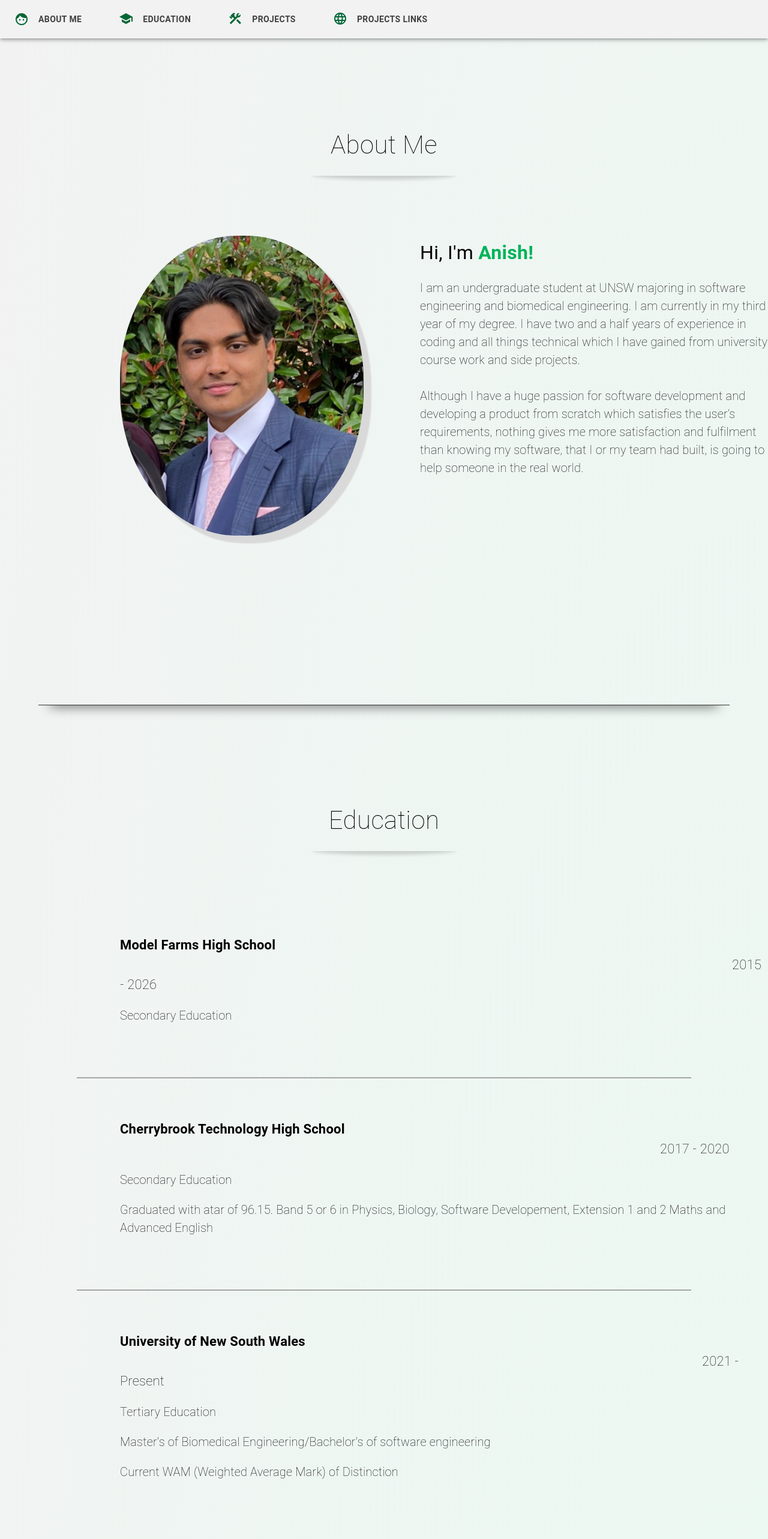
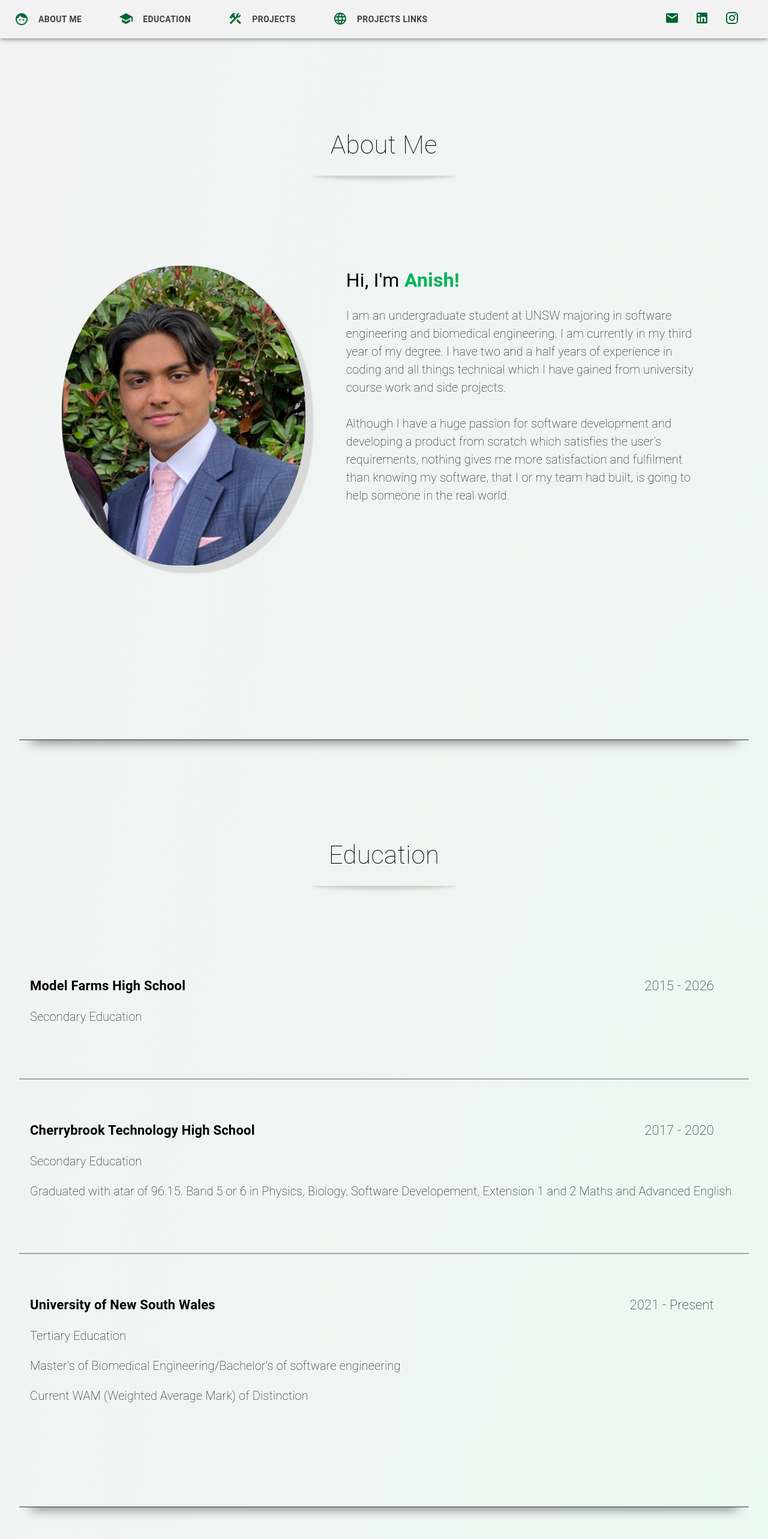
Before and after one commit to anishsinha2003/my-portfolio, a React (Create React App) app: page / in a window 1280 px wide. Shown: the top 2566 px of the page at 60% size. Built offline with nearby package versions, Linux system fonts and the light colour scheme.

Commit message:
changed layout

```diff
--- a/src/App.css
+++ b/src/App.css
@@ -57,3 +57,11 @@
   color: green;
   height: 100vh;
 }
+
+.ig-button {
+  color: red;
+  position: absolute;
+  right: 0;
+  top: 0;
+  display: flex;
+}
--- a/src/App.js
+++ b/src/App.js
@@ -334,19 +334,19 @@ function App() {
                 Projects Links
               </Button>
 
-              <Button href="https://www.instagram.com/anish.sinha1/" target="_blank" sx={{ position: 'relative', left: "1100px" }}>
+              <Button href="https://www.instagram.com/anish.sinha1/" target="_blank" sx={{position: "absolute",  top: '12px', right: "0", }}>
                 <InstagramIcon sx={{ display: { xs: 'none', md: 'flex' }, color: '#006635', mr: 1}} />
               </Button>
-              <Button href="https://www.linkedin.com/in/anish-sinha-9a369b222/" target="_blank" sx={{ position: 'relative', left: "980px" }}>
+              <Button href="https://www.linkedin.com/in/anish-sinha-9a369b222/" target="_blank" sx={{position: "absolute",  top: '12px', right: "50px" }}>
                 <LinkedInIcon sx={{ display: { xs: 'none', md: 'flex' }, color: '#006635', mr: 1}} />
               </Button>
               <Button
-                sx={{ position: 'relative', left: "860px", visibility: copiedEmail ? "hidden" : "visible" }}
+                sx={{ position: "absolute",  top: '12px', right: "100px", visibility: copiedEmail ? "hidden" : "visible" }}
                 onClick={() => { navigator.clipboard.writeText(`anishsinha2003@gmail.com`) && setCopiedEmail(true)}}
                 >
                 <EmailIcon sx={{ display: { xs: 'none', md: 'flex' }, color: '#006635', mr: 1, opacity: copiedEmail ? "0" : "1", transition: "all 1s"}} />
               </Button>
-              <span style={{ visibility: !copiedEmail ? "hidden" : "visible", fontSize: "17px", fontWeight: "bold", color: "#404040", position: "relative", right: "-700px", top: "11px", opacity: copiedEmail ? "1" : "0", transition: "all 1s"}}>✅ &nbsp; Email copied! </span>
+              <span style={{ visibility: !copiedEmail ? "hidden" : "visible", fontSize: "17px", fontWeight: "bold", color: "#404040", position: "absolute",  top: '15px', right: "112px", opacity: copiedEmail ? "1" : "0", transition: "all 1s"}}>✅ &nbsp; Email copied! </span>
             </Box>
           </Toolbar>
         </Container>
@@ -357,7 +357,7 @@ function App() {
         <Typography component="h2" sx={{ fontWeight: "200", textAlign: "center", fontSize: "42px"}}>
           About Me
         </Typography>
-        <img src={underline} alt="underline" style={{ display: "block", marginLeft: "auto", marginRight: "auto", position: "relative", top: "-130px", opacity:"0.3", width:"300px" }}/>
+        {/* <img src={underline} alt="underline" style={{ display: "block", marginLeft: "auto", marginRight: "auto", position: "relative", top: "-130px", opacity:"0.3", width:"300px" }}/>
         <div style={{textAlign: "left", position: "relative", top: "-180px", paddingLeft: "200px"}}>
           <img src={dp} alt="dp" style={{height: "500px", borderRadius: "48%", boxShadow:"12px 12px 2px 1px #d9d9d9"}}/>
         <div style={{ textAlign: "left", width: "600px", position: "relative", top: "-500px", right: "-500px" }}>
@@ -370,62 +370,81 @@ function App() {
             Although I have a huge passion for software development and developing a product from scratch which satisfies the user’s requirements, nothing gives me more satisfaction and fulfilment than knowing my software, that I or my team had built, is going to help someone in the real world.
           </Typography>
           </div>
+        </div> */}
+        <img src={underline} alt="underline" style={{ display: "block", marginLeft: "auto", marginRight: "auto", position: "relative", top: "-130px", opacity:"0.3", width:"300px" }}/>
+        <div style={{textAlign: "center", display: "flex", justifyContent: "center", position: "relative", top: "-130px"}}>
+          <img src={dp} alt="dp" style={{height: "500px", borderRadius: "48%", boxShadow:"12px 12px 2px 1px #d9d9d9"}}/>
+          &nbsp; &nbsp; &nbsp; &nbsp; &nbsp; &nbsp; &nbsp; &nbsp;
+          <div style={{ textAlign: "left", width: "600px" }}>
+            <Typography component="h2" sx={{ fontWeight: "0", fontSize: "32px"}}>
+              Hi, I'm <span style={{ color: "#00b359", fontWeight: "bold"}}>Anish!</span>
+            </Typography>
+            <br/>
+            <Typography component="h2" sx={{ fontWeight: "200", fontSize: "20px"}}>
+              I am an undergraduate student at UNSW majoring in software engineering and biomedical engineering.  I am currently in my third year of my degree. I have two and a half years of experience in coding and all things technical which I have gained from university course work and side projects. <br/><br/>
+              Although I have a huge passion for software development and developing a product from scratch which satisfies the user’s requirements, nothing gives me more satisfaction and fulfilment than knowing my software, that I or my team had built, is going to help someone in the real world.
+            </Typography>
           </div>
         </div>
-      <div style={{position: "relative", top: "-300px"}}>
-        <hr style={{ border: "none", width: "90%", height: "50px", marginTop: "0", borderBottom: "0.1px solid #333", boxShadow: "0 20px 20px -20px #333", margin: "-50px auto 10px" }}></hr>
+      </div>
+      <br/><br/><br/><br/><br/><br/><br/><br/>
+      <div>
+        <hr style={{ border: "none", width: "95%", height: "50px", marginTop: "0", borderBottom: "0.1px solid #333", boxShadow: "0 20px 20px -20px #333", margin: "-50px auto 10px" }}></hr>
         <br/><br/><br/>
         <div id="education-page" style={{height: "90px", visibility: 'hidden', zIndex: '0'}}></div>
         <Typography component="h2" sx={{ fontWeight: "200", textAlign: "center", fontSize: "42px"}}>
           Education
         </Typography>
         <img src={underline} alt="underline" style={{ display: "block", marginLeft: "auto", marginRight: "auto", position: "relative", top: "-130px", opacity:"0.3", width:"300px" }}/>
-        <div style={{position: "relative", top: "-140px"}}>
-          <Typography component="h2" sx={{ fontWeight: "bold", textAlign: "start", fontSize: "22px", paddingLeft: "200px"}}>
-            Model Farms High School  <Typography component="h2" sx={{ fontWeight: "50", textAlign: "end", fontSize: "22px", paddingLeft: "1020px", display: "inline"}}>  2015 - 2026 </Typography>
+        <div style={{position: "relative", top: "-130px"}}>
+          <div>
+            <Typography component="h2" sx={{ fontWeight: "bold", textAlign: "start", fontSize: "22px", paddingLeft: "50px"}}>
+              Model Farms High School  <Typography component="h2" sx={{ fontWeight: "50", textAlign: "end", fontSize: "22px", position: "absolute", display: "inline", right: "90px"}}>  2015 - 2026 </Typography>
             </Typography>
             <br/>
-          <Typography component="h2" sx={{ fontWeight: "50", textAlign: "start", fontSize: "20px", paddingLeft: "200px"}}>
+            <Typography component="h2" sx={{ fontWeight: "50", textAlign: "start", fontSize: "20px", paddingLeft: "50px"}}>
               Secondary Education
             </Typography>
           </div>
-        <hr style={{ border: "none", width: "80%", height: "80px", borderBottom: "2px solid #a6a6a6", position: "relative", top: "-140px" }}></hr>
+          <hr style={{ border: "none", width: "95%", height: "80px", borderBottom: "2px solid #a6a6a6" }}></hr>
           <br/><br/><br/>
-        <div style={{position: "relative", top: "-140px"}}>
-          <Typography component="h2" sx={{ fontWeight: "bold", textAlign: "start", fontSize: "22px", paddingLeft: "200px"}}>
-            Cherrybrook Technology High School  <Typography component="h2" sx={{ fontWeight: "50", textAlign: "end", fontSize: "22px", paddingLeft: "900px", display: "inline"}}>  2017 - 2020 </Typography>
+          <div>
+            <Typography component="h2" sx={{ fontWeight: "bold", textAlign: "start", fontSize: "22px", paddingLeft: "50px"}}>
+              Cherrybrook Technology High School  <Typography component="h2" sx={{ fontWeight: "50", textAlign: "end", fontSize: "22px", position: "absolute", display: "inline", right: "90px"}}>  2017 - 2020 </Typography>
             </Typography>
             <br/>
-          <Typography component="h2" sx={{ fontWeight: "50", textAlign: "start", fontSize: "20px", paddingLeft: "200px"}}>
+            <Typography component="h2" sx={{ fontWeight: "50", textAlign: "start", fontSize: "20px", paddingLeft: "50px"}}>
               Secondary Education
             </Typography>
             <br/>
-          <Typography component="h2" sx={{ fontWeight: "50", textAlign: "start", fontSize: "20px", paddingLeft: "200px"}}>
+            <Typography component="h2" sx={{ fontWeight: "50", textAlign: "start", fontSize: "20px", paddingLeft: "50px"}}>
               Graduated with atar of 96.15. Band 5 or 6 in Physics, Biology, Software Developement, Extension 1 and 2 Maths and Advanced English
             </Typography>
           </div>
-        <hr style={{ border: "none", width: "80%", height: "80px", borderBottom: "2px solid #a6a6a6", position: "relative", top: "-140px" }}></hr>
+          <hr style={{ border: "none", width: "95%", height: "80px", borderBottom: "2px solid #a6a6a6" }}></hr>
           <br/><br/><br/>
-        <div style={{position: "relative", top: "-140px"}}>
-          <Typography component="h2" sx={{ fontWeight: "bold", textAlign: "start", fontSize: "22px", paddingLeft: "200px"}}>
-            University of New South Wales <Typography component="h2" sx={{ fontWeight: "50", textAlign: "end", fontSize: "22px", paddingLeft: "970px", display: "inline"}}>  2021 - Present </Typography>
+          <div>
+            <Typography component="h2" sx={{ fontWeight: "bold", textAlign: "start", fontSize: "22px", paddingLeft: "50px"}}>
+              University of New South Wales <Typography component="h2" sx={{ fontWeight: "50", textAlign: "end", fontSize: "22px", position: "absolute", right: "90px", display: "inline"}}>  2021 - Present </Typography>
             </Typography>
             <br/>
-          <Typography component="h2" sx={{ fontWeight: "50", textAlign: "start", fontSize: "20px", paddingLeft: "200px"}}>
+            <Typography component="h2" sx={{ fontWeight: "50", textAlign: "start", fontSize: "20px", paddingLeft: "50px"}}>
               Tertiary Education
             </Typography>
             <br/>
-          <Typography component="h2" sx={{ fontWeight: "50", textAlign: "start", fontSize: "20px", paddingLeft: "200px"}}>
+            <Typography component="h2" sx={{ fontWeight: "50", textAlign: "start", fontSize: "20px", paddingLeft: "50px"}}>
               Master's of Biomedical Engineering/Bachelor's of software engineering
             </Typography>
             <br/>
-          <Typography component="h2" sx={{ fontWeight: "50", textAlign: "start", fontSize: "20px", paddingLeft: "200px"}}>
+            <Typography component="h2" sx={{ fontWeight: "50", textAlign: "start", fontSize: "20px", paddingLeft: "50px"}}>
               Current WAM (Weighted Average Mark) of Distinction
             </Typography>
           </div>
         </div>
-      <div style={{position: "relative", top: "-250px"}}>
-        <hr style={{ border: "none", width: "90%", height: "50px", marginTop: "0", borderBottom: "0.1px solid #333", boxShadow: "0 20px 20px -20px #333", margin: "-50px auto 10px" }}></hr>
+      </div>
+      <br/><br/>
+      <div>
+        <hr style={{ border: "none", width: "95%", height: "50px", marginTop: "0", borderBottom: "0.1px solid #333", boxShadow: "0 20px 20px -20px #333", margin: "-50px auto 10px" }}></hr>
         <br/><br/><br/>
         <div id="projects-page" style={{height: "90px", visibility: 'hidden', zIndex: '0'}}></div>
         <Typography component="h2" sx={{ fontWeight: "200", textAlign: "center", fontSize: "42px"}}>
@@ -528,8 +547,8 @@ function App() {
             </>
           ))}
         </div>
-        <div style={{position: "relative", top: "-250px"}}>
-          <hr style={{ border: "none", width: "90%", height: "50px", marginTop: "0", borderBottom: "0.1px solid #333", boxShadow: "0 20px 20px -20px #333", margin: "-50px auto 10px" }}></hr>
+        <div>
+          <hr style={{ border: "none", width: "95%", height: "50px", marginTop: "0", borderBottom: "0.1px solid #333", boxShadow: "0 20px 20px -20px #333", margin: "-50px auto 10px" }}></hr>
           <br/><br/><br/>
           <div id="projects-links-page" style={{height: "90px", visibility: 'hidden', zIndex: '0'}}></div>
           <Typography component="h2" sx={{ fontWeight: "200", textAlign: "center", fontSize: "42px"}}>
@@ -537,7 +556,8 @@ function App() {
           </Typography>
           <img src={underline} alt="underline" style={{ display: "block", marginLeft: "auto", marginRight: "auto", position: "relative", top: "-130px", opacity:"0.3", width:"300px" }}/>
           <div style={{position: "relative", top: "-140px"}}>
-            <div style={{textAlign: "start", fontSize: "22px", paddingLeft: "35%"}}>
+            <div style={{textAlign: "center"}}>
+              <div style={{ textAlign: "center", display: "flex", justifyContent: "center"}}>
                 <Button
                   key="Global Chat Link"
                   target="_blank"
@@ -553,21 +573,18 @@ function App() {
                 </Button>
               </div>
               <br/><br/>
-            <div style={{textAlign: "start", paddingLeft: "25%"}}>
-              {/* <video width="900" controls>
-                <source src={globalChatVid} type="video/mp4"/>
-              </video> */}
+              <div style={{textAlign: "center", display: "flex", justifyContent: "center"}}>
                 <iframe width="900" height="515" allow="fullscreen" title='global chat'
                   src="https://www.youtube.com/embed/fcnhBYGyIbM">
                 </iframe>
+              </div>
               <br/><br/>
               <div style={{fontSize: "15px", fontWeight: "bold"}}>Chatting system which allows users to log in using their github account, gmail account or anonymously.</div>
             </div>
-          </div>
-          <hr style={{ border: "none", width: "80%", height: "80px", borderBottom: "2px solid #a6a6a6", position: "relative", top: "-140px" }}></hr>
+            <hr style={{ border: "none", width: "95%", height: "80px", borderBottom: "2px solid #a6a6a6" }}></hr>
             <br/><br/><br/>
-          <div style={{position: "relative", top: "-140px"}}>
-          <div style={{textAlign: "start", fontSize: "22px", paddingLeft: "35%"}}>
+            <div>
+              <div style={{textAlign: "center", display: "flex", justifyContent: "center"}}>
                 <Button
                   key="Film Fluent Link"
                   target="_blank"
@@ -583,20 +600,15 @@ function App() {
                 </Button>
               </div>
               <br/><br/>
-            <div style={{textAlign: "start", paddingLeft: "25%"}}>
-              {/* <video width="900" controls>
-                <source src={filmFluentVid} type="video/mp4"/>
-              </video> */}
-              {/* <iframe width="900" height="515"
-                src="https://www.youtube.com/watch?v=lPJVi797Uy0">
-              </iframe> */}
+              <div style={{textAlign: "center", display: "flex", justifyContent: "center"}}>
                 <iframe width="900" height="515" allow="fullscreen" title='film fluent'
                   src="https://www.youtube.com/embed/swnsigKLcfo">
                 </iframe>
-              <br/><br/>
-              <div style={{fontSize: "15px", fontWeight: "bold"}}>Allows users to search up reviews of their searched movie/tv shows using the database from IMDB.</div>
               </div>
               <br/><br/>
+              <div style={{fontSize: "15px", fontWeight: "bold", textAlign: "center", display: "flex", justifyContent: "center"}}>Allows users to search up reviews of their searched movie/tv shows using the database from IMDB.</div>
+              <br/><br/>
+            </div>
           </div>
         </div>
       </div>
```
Lines whose indentation alone changed are shown as unchanged.
